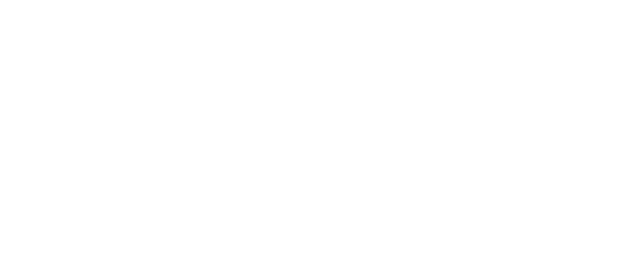
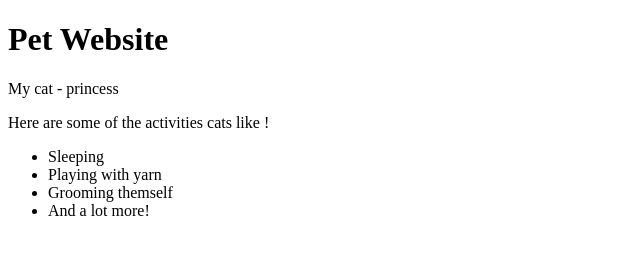
Before and after one commit to ajayle254/My-first-webpage, a plain HTML site: page my-favorite-things.html in a window 1280 px wide. Shown: the whole page, without its empty margins (0-640 px from the left). Drawn offline with Linux system fonts and the light colour scheme.

Commit message:
add the above index file

```diff
--- a/my-favorite-things.html
+++ b/my-favorite-things.html
@@ -0,0 +1,21 @@
+<!DOCTYPE html>
+<html>
+
+<head>
+    <title>My first webpage!</title>
+</head>
+
+<body>
+    <h1>Pet Website</h1>
+
+    <p>My cat - princess</p>
+    <p> Here are some of the activities cats like !</p>
+    <ul>
+        <li>Sleeping</li>
+        <li>Playing with yarn</li>
+        <li>Grooming themself</li>
+        <li>And a lot more!</li>
+    </ul>
+</body>
+
+</html>
```
Also changed, not shown: my-first-webpage.html (+3 -0 lines).
